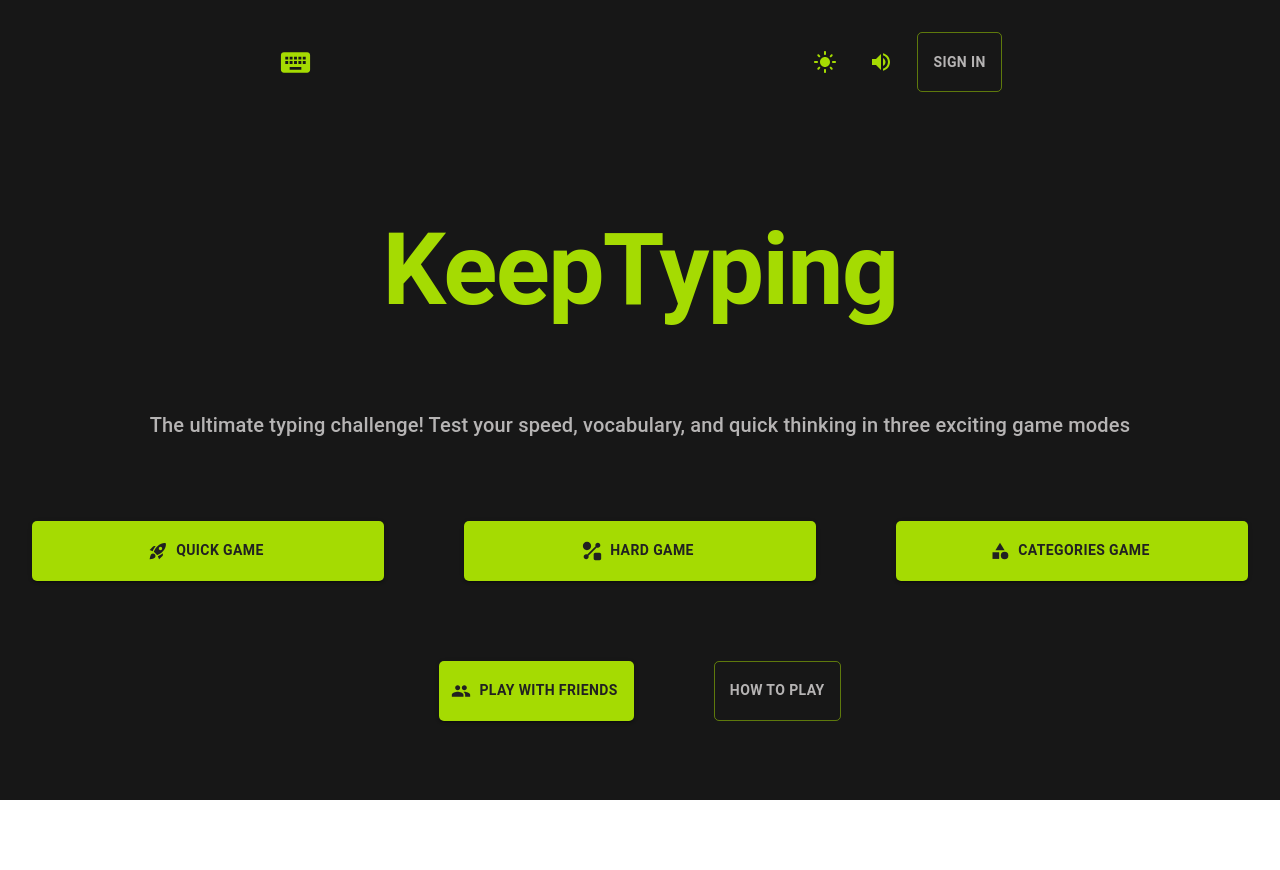
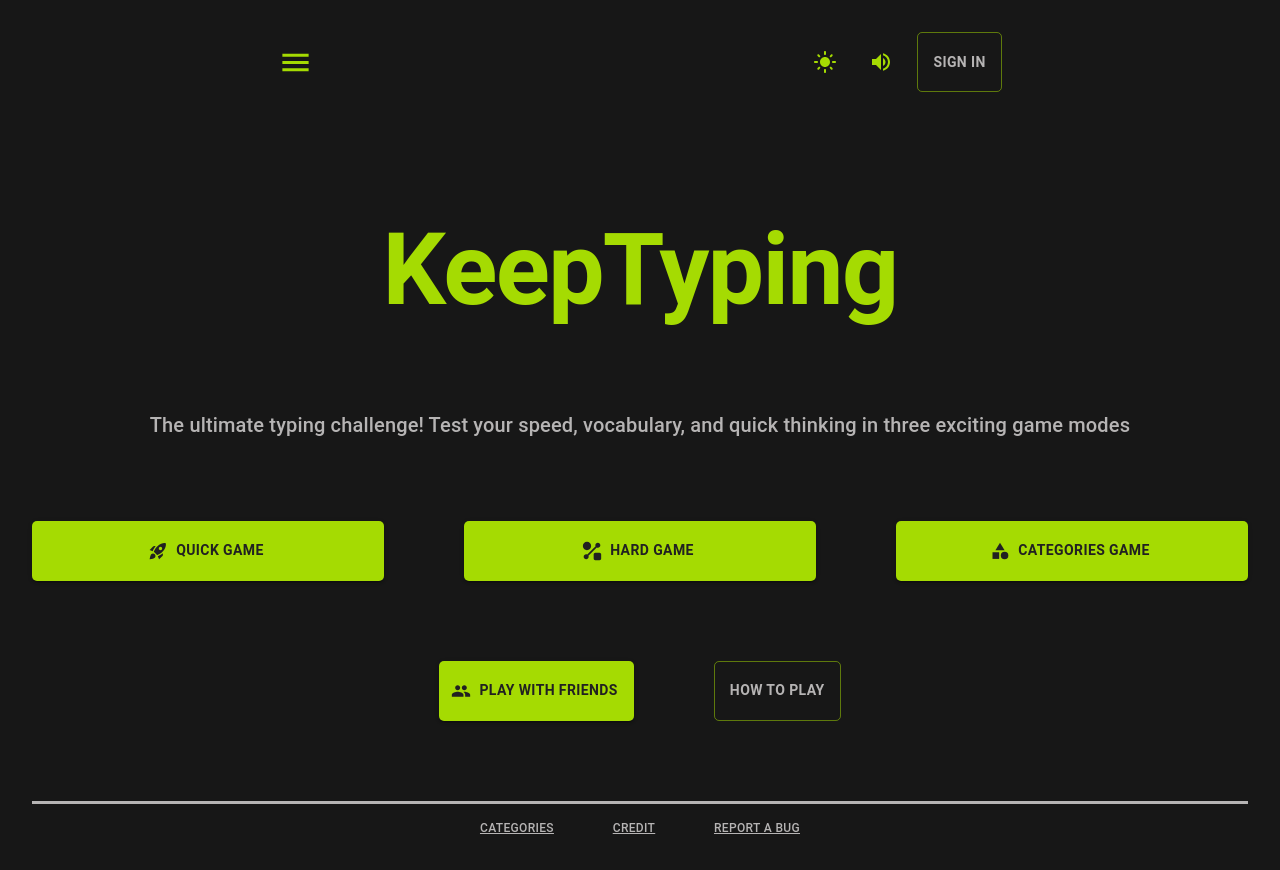
Before and after one commit to Sniperplank/KeepTyping, a React (Vite) app: page / in a window 1280 px wide. Shown: the top 870 px of the page. Before the commit the page ends 800 px from the top, so only its background shows below. Built offline with nearby package versions, Linux system fonts and the light colour scheme; no server answers.

Commit message:
add menu modal to top app bar

```diff
--- a/index.html
+++ b/index.html
@@ -12,6 +12,7 @@
   <div id="root"></div>
   <div id="howToPlay"></div>
   <div id="onlineMode"></div>
+  <div id="menu"></div>
   <script type="module" src="/src/main.jsx"></script>
 </body>
 
--- a/src/App.jsx
+++ b/src/App.jsx
@@ -1,6 +1,7 @@
-import { Stack, Typography, ThemeProvider, TextField } from '@mui/material'
-import { darkTheme } from './darkTheme'
-import { lightTheme } from './lightTheme'
+import React, { useState } from 'react'
+import { Stack, Typography, ThemeProvider } from '@mui/material'
+import { darkTheme } from './themes/darkTheme'
+import { lightTheme } from './themes/lightTheme'
 import { useTheme } from './contexts/themeContext'
 import './App.css'
 import { StyledIconButton } from './styledComponents/StyledIconButton'
@@ -11,7 +12,6 @@ import QuickGame from './pages/QuickGame'
 import Score from './pages/Score'
 import Home from './pages/Home'
 import { StyledButton } from './styledComponents/StyledButton'
-import KeyboardIcon from '@mui/icons-material/Keyboard'
 import HardGame from './pages/HardGame'
 import CategoriesGame from './pages/CategoriesGame'
 import VolumeUpIcon from '@mui/icons-material/VolumeUp'
@@ -21,10 +21,13 @@ import Room from './pages/Room'
 import OnlineQuickGame from './pages/OnlineQuickGame'
 import OnlineHardGame from './pages/OnlineHardGame'
 import OnlineScore from './pages/OnlineScore'
+import MenuModal from './modals/MenuModal'
+import MenuIcon from '@mui/icons-material/Menu'
 
 function App() {
   const { isDarkMode, setIsDarkMode } = useTheme()
   const { isVolumeOn, setIsVolumeOn } = useVolume()
+  const [isMenuModalOpen, setIsMenuModalOpen] = useState(false)
   const location = useLocation()
 
   document.body.style.backgroundColor = isDarkMode ? '#171717' : '#fafafa'
@@ -35,8 +38,7 @@ function App() {
       <Stack>
         <Stack direction='row' justifyContent='space-around' sx={{ mb: 15 }}>
           <Stack direction='row' spacing={2} alignItems='center'>
-            <KeyboardIcon fontSize='large' color='primary' />
-            {location.pathname !== '/' && <Typography variant='h5' color='primary' fontWeight='bold'>KeepTyping</Typography>}
+            <MenuIcon fontSize='large' color='primary' onClick={() => setIsMenuModalOpen(true)} />
           </Stack>
           <Stack direction='row' spacing={2}>
             <StyledIconButton onClick={() => { setIsDarkMode(prev => !prev) }}>
@@ -60,6 +62,7 @@ function App() {
           <Route path='/match-over' element={<OnlineScore />} />
         </Routes>
       </Stack>
+      <MenuModal open={isMenuModalOpen} onClose={() => setIsMenuModalOpen(false)} />
     </ ThemeProvider >
 
   )
--- a/src/HowToModal.jsx
+++ b/src/modals/HowToModal.jsx
@@ -1,10 +1,10 @@
 import React, { useState } from 'react'
 import ReactDOM from 'react-dom'
 import { Accordion, AccordionDetails, AccordionSummary, Button, Stack, Typography } from '@mui/material'
-import { ModalOverlay } from './styledComponents/ModalOverlay'
-import { ModalContent } from './styledComponents/ModalContent'
+import { ModalOverlay } from '../styledComponents/ModalOverlay'
+import { ModalContent } from '../styledComponents/ModalContent'
 import ExpandMoreIcon from '@mui/icons-material/ExpandMore'
-import { useTheme } from './contexts/themeContext'
+import { useTheme } from '../contexts/themeContext'
 
 function HowToModal({ open, onClose }) {
     const [expanded, setExpanded] = useState('panel1')
--- /dev/null
+++ b/src/modals/MenuModal.jsx
@@ -0,0 +1,30 @@
+import React, { useState } from 'react'
+import ReactDOM from 'react-dom'
+import { Button, Stack, Typography } from '@mui/material'
+import { ModalOverlay } from '../styledComponents/ModalOverlay'
+import { ModalContent } from '../styledComponents/ModalContent'
+import { useTheme } from '../contexts/themeContext'
+
+function MenuModal({ open, onClose }) {
+    const { isDarkMode, setIsDarkMode } = useTheme()
+
+    if (!open) return null
+    return ReactDOM.createPortal(
+        <>
+            <ModalOverlay onClick={onClose} />
+            <ModalContent sx={{ padding: { xs: 1, sm: '50px' }, left: { xs: 0, sm: '50%' }, top: { xs: 0, sm: '50%' }, transform: { xs: 'translate(0)', sm: 'translate(-50%, -50%)' } }}>
+                <Stack spacing={5}>
+                    <Typography variant='h4' sx={{ mb: 5 }}>KeepTyping</Typography>
+
+                    <Typography variant='h6'>Type fast, think faster, and KEEP TYPING. Ready to play?</Typography>
+                </Stack>
+                <Stack direction='row' spacing={2} marginTop={3} justifyContent='right'>
+                    <Button variant='contained' color='primary' onClick={onClose}>Close</Button>
+                </Stack>
+            </ModalContent>
+        </>,
+        document.getElementById('menu')
+    )
+}
+
+export default MenuModal
--- a/src/pages/Home.jsx
+++ b/src/pages/Home.jsx
@@ -1,18 +1,23 @@
-import { Stack, Typography } from '@mui/material'
+import { Button, Stack, Typography } from '@mui/material'
 import React, { useState } from 'react'
 import { StyledButton } from '../styledComponents/StyledButton'
 import { useNavigate } from 'react-router-dom'
-import HowToModal from '../HowToModal'
+import HowToModal from '../modals/HowToModal'
 import RocketLaunchIcon from '@mui/icons-material/RocketLaunch'
 import ShapeLineIcon from '@mui/icons-material/ShapeLine'
 import CategoryIcon from '@mui/icons-material/Category'
 import GroupIcon from '@mui/icons-material/Group';
-import OnlineModeModal from '../OnlineModeModal'
+import OnlineModeModal from '../modals/OnlineModeModal'
 
 function Home() {
     const [isHTPModalOpen, setIsHTPModalOpen] = useState(false)
     const [isModeModalOpen, setIsModeModalOpen] = useState(false)
     const navigate = useNavigate()
+
+    const openInNewTab = (url) => {
+        const newWindow = window.open(url, '_blank', 'noopener,noreferrer')
+        if (newWindow) newWindow.opener = null
+    }
 
     return (
         <Stack spacing={{ xs: 3, sm: 10 }} justifyContent='center'>
@@ -27,6 +32,11 @@ function Home() {
                 <StyledButton color='primary' variant='contained' startIcon={<GroupIcon />} onClick={() => setIsModeModalOpen(true)}>Play with friends</StyledButton>
                 <StyledButton color='primary' variant='outlined' sx={{ color: 'text.main' }} onClick={() => setIsHTPModalOpen(true)}>How to play</StyledButton>
             </Stack>
+            <Stack direction='row' spacing={5} justifyContent='center' sx={{ borderTop: 'solid', borderColor: 'text.main', pt: 1 }}>
+                <Button sx={{ color: 'text.main', textDecoration: 'underline', ':hover': { borderColor: 'primary.main', textDecoration: 'underline' }, fontSize: 12 }} onClick={() => openInNewTab('https://github.com/Sniperplank/KeepTyping/tree/main/src/categories')}>Categories</Button>
+                <Button sx={{ color: 'text.main', textDecoration: 'underline', ':hover': { borderColor: 'primary.main', textDecoration: 'underline' }, fontSize: 12 }}>Credit</Button>
+                <Button sx={{ color: 'text.main', textDecoration: 'underline', ':hover': { borderColor: 'primary.main', textDecoration: 'underline' }, fontSize: 12 }}>Report a bug</Button>
+            </Stack>
             <HowToModal open={isHTPModalOpen} onClose={() => setIsHTPModalOpen(false)} />
             <OnlineModeModal open={isModeModalOpen} onClose={() => setIsModeModalOpen(false)} />
         </Stack >
```
Also changed, not shown: src/modals/OnlineModeModal.jsx (renamed from src/OnlineModeModal.jsx, +4 -4 lines), src/themes/darkTheme.jsx (renamed from src/darkTheme.jsx), src/themes/lightTheme.jsx (renamed from src/lightTheme.jsx).
